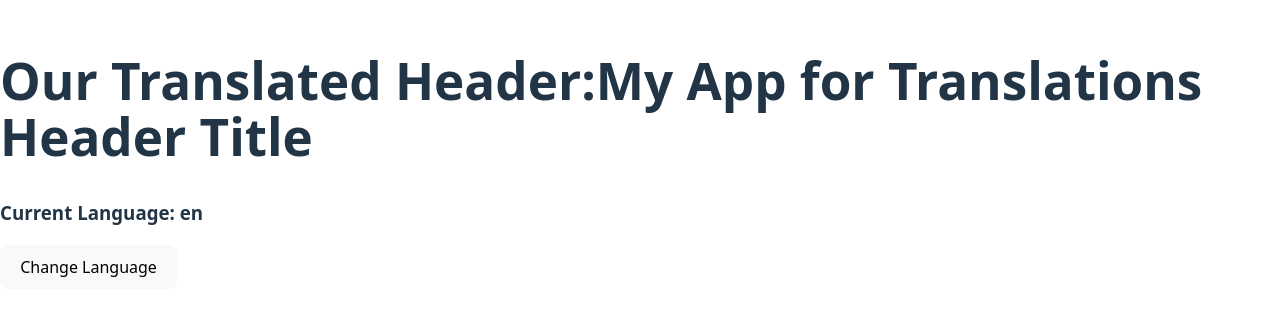
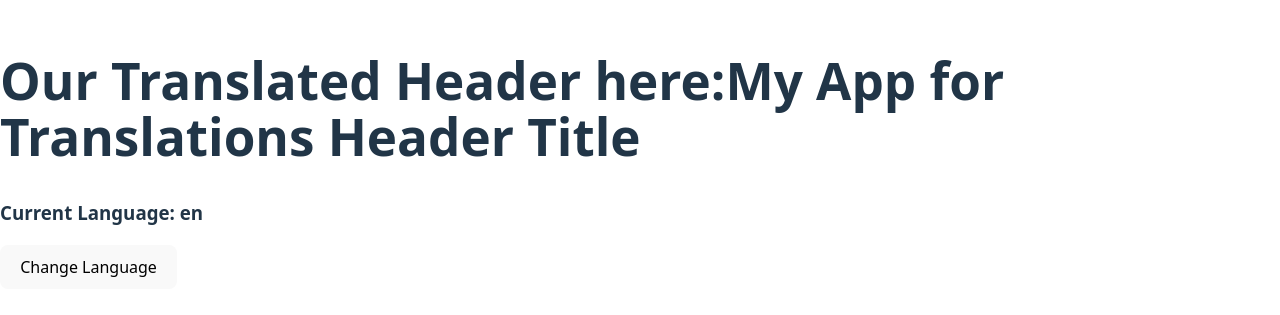
Before and after one commit to Alfaj2302/tmdb, a React (Vite) app: page / in a window 1280 px wide. Shown: the part 247-562 px from the top of the page. Built offline with nearby package versions, Linux system fonts and the light colour scheme.

Commit message:
Updated vite config

```diff
--- a/package.json
+++ b/package.json
@@ -1,6 +1,6 @@
 {
   "homepage": "https://alfaj2302.github.io/tmdb_dummy/",
-  "name": "tbdm_clone",
+  "name": "tmdb_dummy",
   "private": true,
   "version": "0.0.0",
   "type": "module",
--- a/src/App.tsx
+++ b/src/App.tsx
@@ -14,7 +14,7 @@ function App() {
   return (
     <div className="App">
       <h1>
-        Our Translated Header:
+        Our Translated Header here:
         {t('headerTitle', { appName: 'App for Translations' })}
       </h1>
       <h3>Current Language: {currentLanguage}</h3>
```
